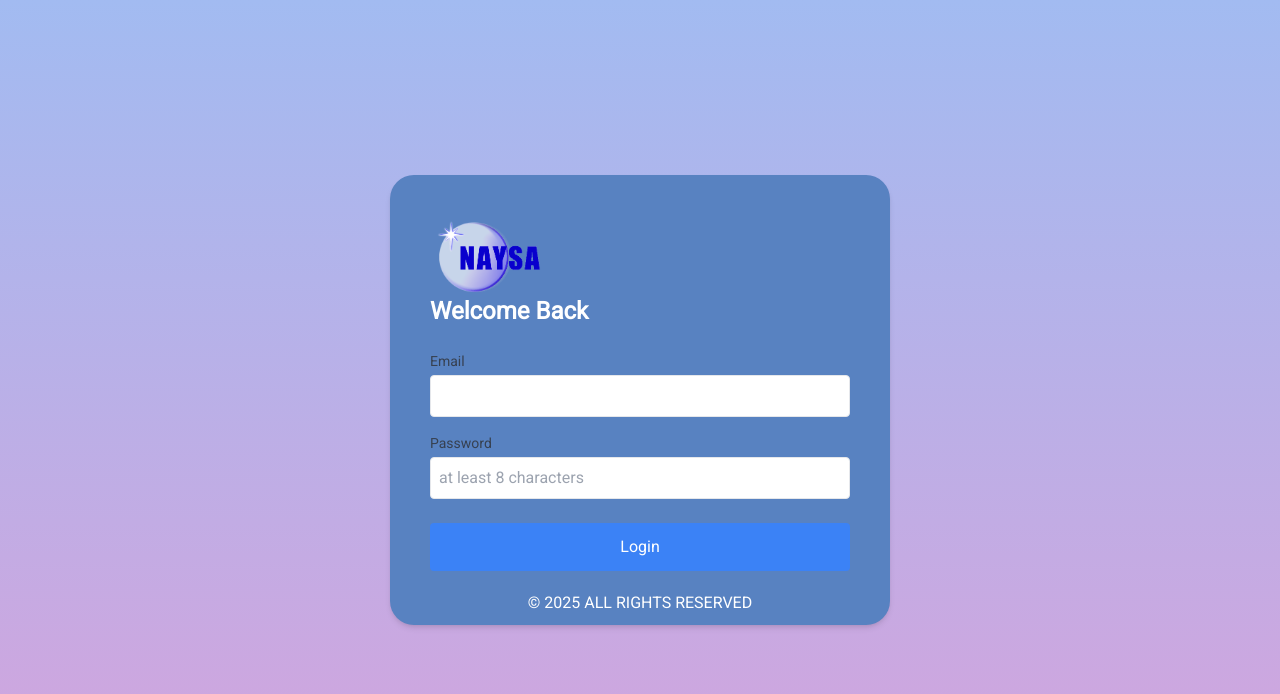
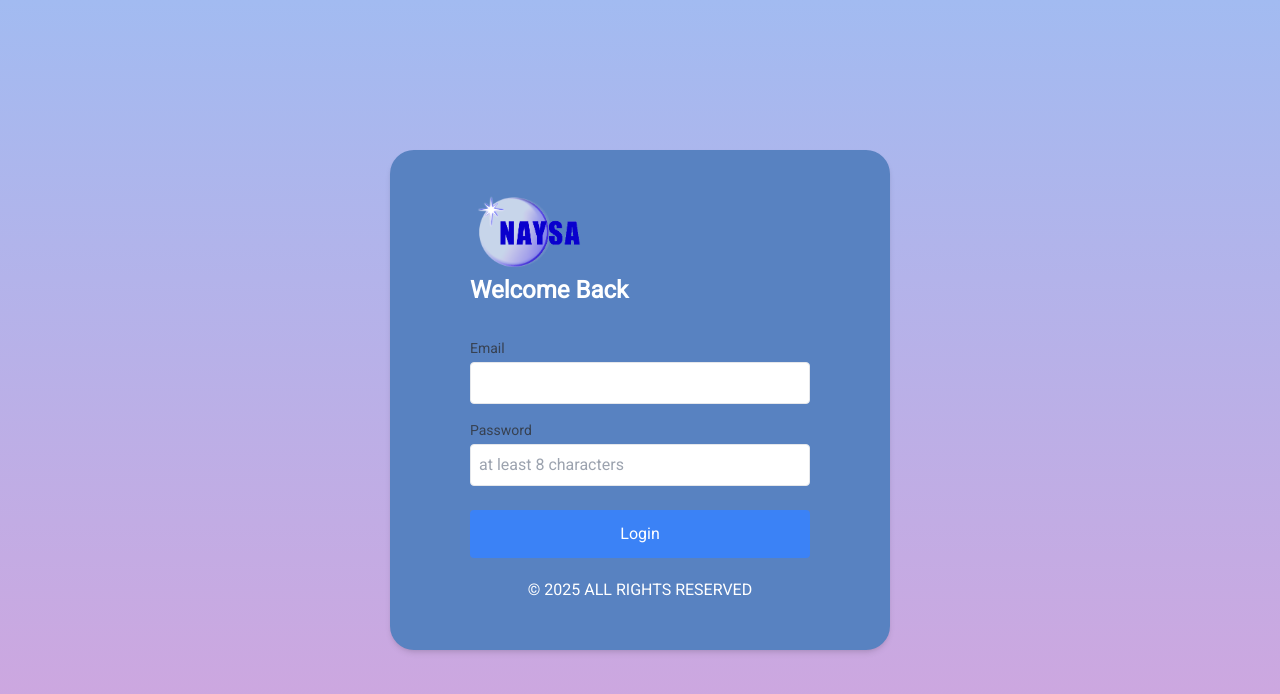
Before and after one commit to NaysaSolutions/NAYSA-Databridge, a React (Vite) app: page / in a window 1280 px wide. Shown: the top 694 px of the page. Built offline with nearby package versions, Linux system fonts and the light colour scheme.

Commit message:
UI Login add spaces

```diff
--- a/src/sampleLogin.jsx
+++ b/src/sampleLogin.jsx
@@ -34,17 +34,18 @@ function Login() {
 
     return (
         <div className="bg-[linear-gradient(to_bottom,#A2BBF1,#D3A4DD)] flex items-center justify-center h-screen">
-            <div className=" p-10 rounded-3xl shadow-md" style={{ width: '500px', height: '450px',backgroundColor: '#5882C1'} }>
+            <div className=" px-20 py-10 rounded-3xl shadow-md" style={{ width: '500px', height: '500px',backgroundColor: '#5882C1'} }>
                 <div className='relative z-10'>
 
 
                     <img
                     src="public/naysa LOGO.png" // Replace with the actual path to your logo image
                     alt="Logo"
-                    className="w-200 h-20" // Adjust size and centering
+                    className="w-200 h-20 mb-1" // Adjust size and centering
                     />
-                    <h2 className="text-2xl font-bold mb-6 text-white">Welcome Back</h2>
-                    <form onSubmit={handleSubmit}>
+                    <h2 className="text-2xl font-bold mb-8 text-white font-sfProRounded" style={{ fontFamily: 'Roboto, sans-serif' }}>Welcome Back</h2>
+
+                    <form  onSubmit={handleSubmit}>
 
                         <div className="mb-4">
                             <label htmlFor="name" className="block text-sm font-medium text-gray-700">Email</label>
--- a/tailwind.config.js
+++ b/tailwind.config.js
@@ -6,6 +6,9 @@ export default {
   ],
   theme: {
     extend: {
+      fontFamily: {
+        sfProRounded: ['SF Pro Rounded', 'sans-serif'],
+      },
       animation: {
         gradient: 'gradient 4s ease infinite', // Define the animation
       },
@@ -33,4 +36,6 @@ export default {
     },
   },
   plugins: [],
+
+
 };
```
